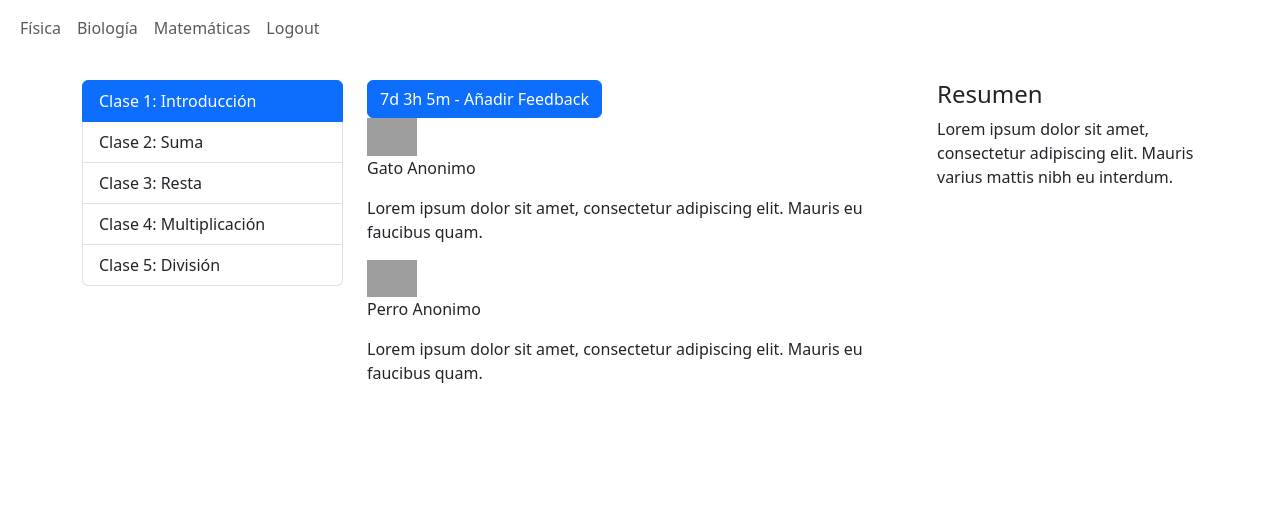
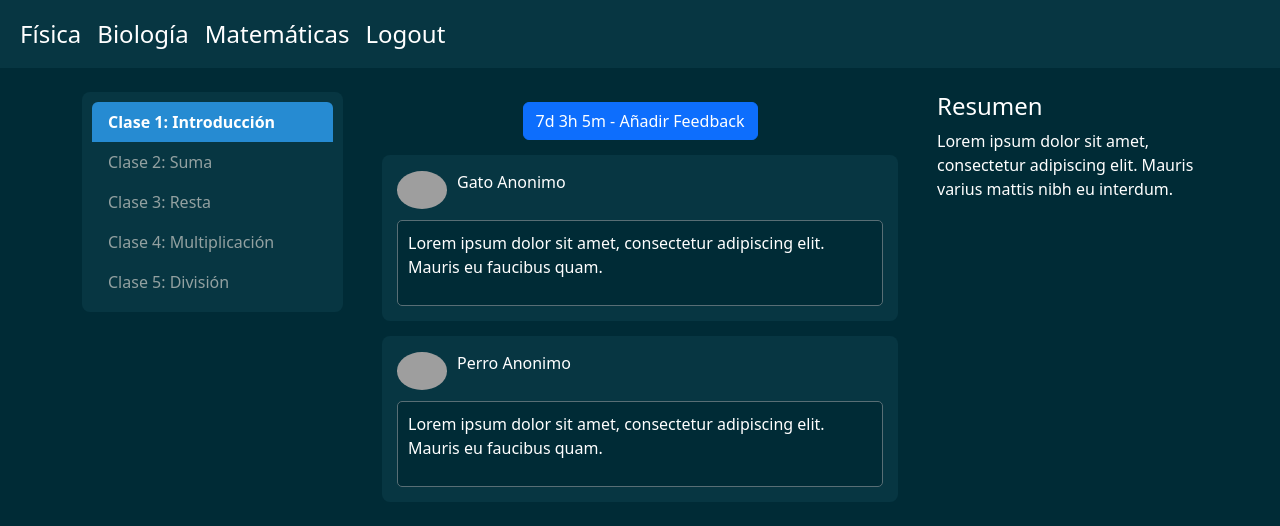
Before and after one commit to benjaminMancilla/IngSoDjango, a Python web app: template front-end/templates/home-page.html in a window 1280 px wide. Shown: the top 526 px of the page. Run offline with Jinja, Linux system fonts and the light colour scheme; the template is opened without the code that fills it, so the values that code supplies are empty; grey boxes are pictures that could not be loaded.

Commit message:
Feat: added css based on the mockup (see the README).

```diff
--- a/front-end/templates/home-page.html
+++ b/front-end/templates/home-page.html
@@ -5,7 +5,62 @@
     <meta name="viewport" content="width=device-width, initial-scale=1">
     <title>Foro</title>
     <link href="https://cdn.jsdelivr.net/npm/bootstrap@5.3.0/dist/css/bootstrap.min.css" rel="stylesheet">
-
+    <style>
+        body {
+          background-color: #002b36; /* Color oscuro como el mockup */
+          color: white;
+        }
+        .navbar {
+          background-color: #073642;
+        }
+        .navbar-nav .nav-link {
+          color: white;
+          font-size: 1.5rem;
+        }
+        .navbar-nav .nav-link:hover {
+          color: #fdf6e3;
+        }
+        #feedback-button {
+          margin-top: 10px;
+          text-align: center;
+        }
+        .posts-container {
+          background-color: #073642;
+          border-radius: 8px;
+          margin: 15px;
+          padding: 15px;
+        }
+        .posts-author {
+          display: flex;
+          align-items: center;
+          margin-bottom: 10px;
+        }
+        .posts-author img {
+          border-radius: 50%;
+          margin-right: 10px;
+        }
+        .posts-content {
+          background-color: #002b36;
+          border: 1px solid #586e75;
+          padding: 10px;
+          border-radius: 5px;
+        }
+        .class-list {
+          background-color: #073642;
+          border-radius: 8px;
+          padding: 10px;
+        }
+        .class-list .list-group-item {
+          background-color: transparent;
+          color: #93a1a1;
+          border: none;
+        }
+        .class-list .list-group-item.active {
+          background-color: #268bd2;
+          color: white;
+          font-weight: bold;
+        }
+      </style>
   </head>
   <body>
 
```
